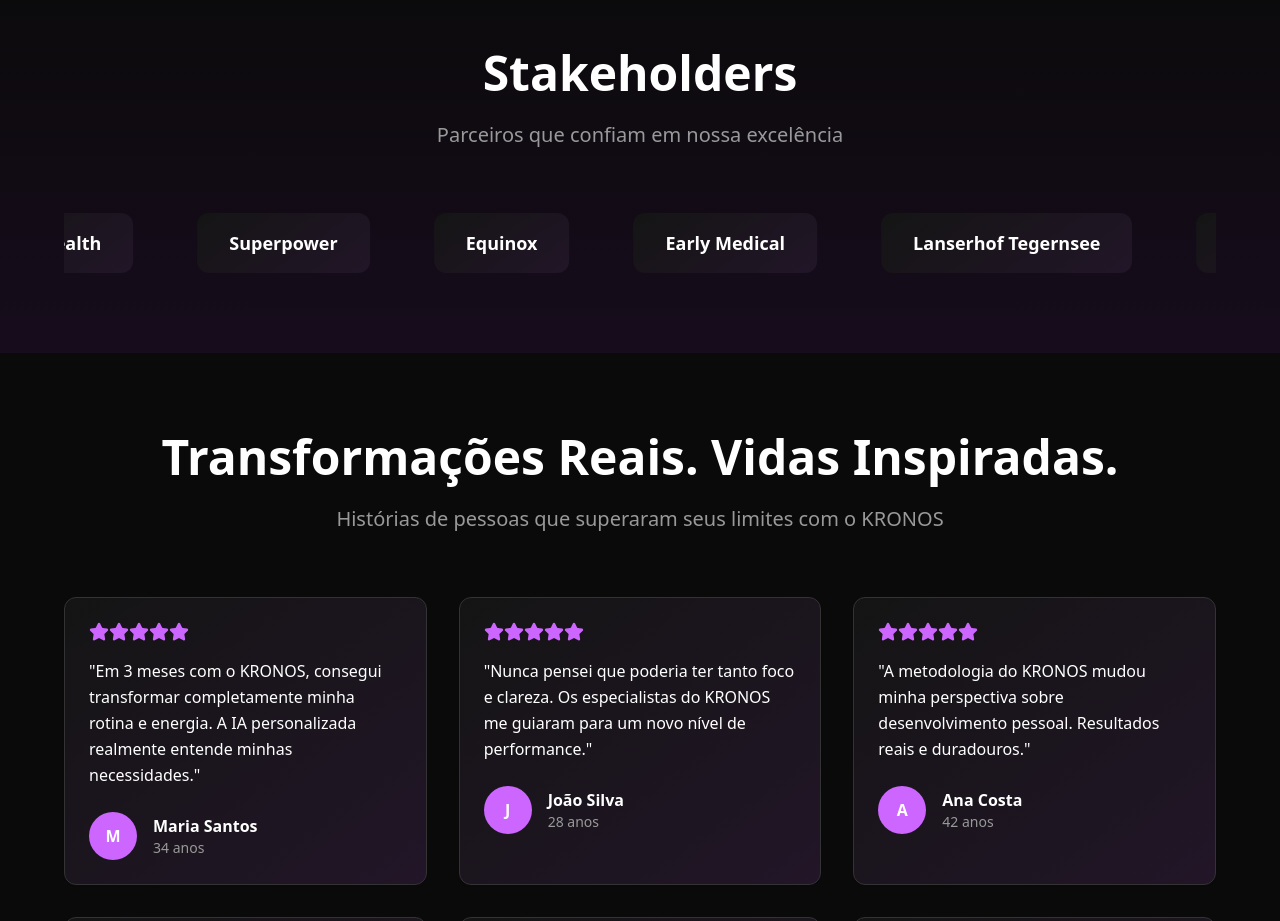
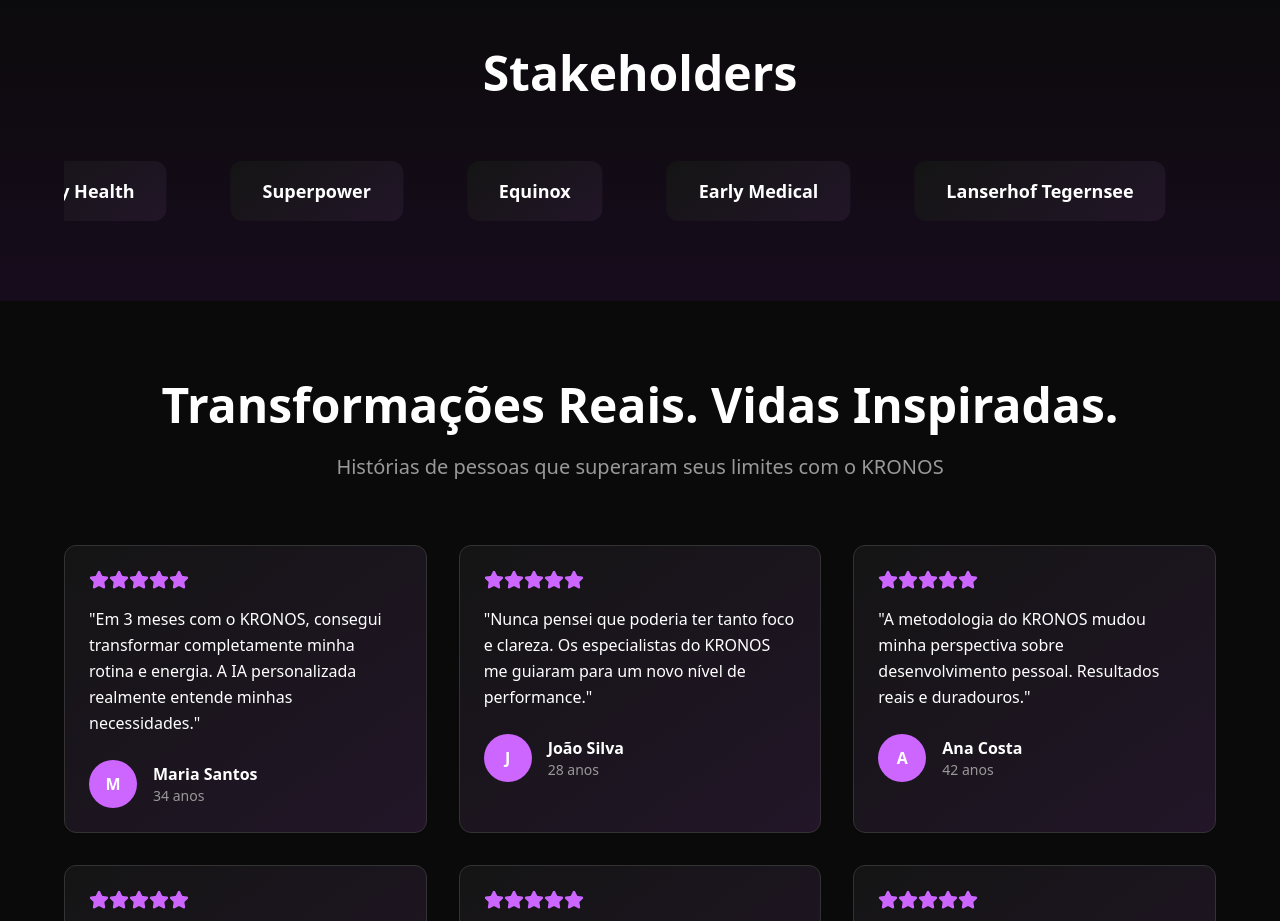
Before and after one commit to DUMONTANA505/adapta-kronos-clone-web, a React (Vite) app: page / in a window 1280 px wide. Shown: the part 4340-5261 px from the top of the page. Built offline with nearby package versions, Linux system fonts and the light colour scheme.

Commit message:
Remove carousel movement
Removed the "Parceiros que confiam em nossa excelência" text and disabled the carousel movement for the stakeholders section.

```diff
--- a/src/components/PartnersSection.tsx
+++ b/src/components/PartnersSection.tsx
@@ -14,9 +14,6 @@ export function PartnersSection() {
           <h2 className="text-3xl md:text-5xl font-bold text-foreground mb-6">
             Stakeholders
           </h2>
-          <p className="text-xl text-muted-foreground">
-            Parceiros que confiam em nossa excelência
-          </p>
         </div>
 
         <div className="max-w-6xl mx-auto">
--- a/tailwind.config.ts
+++ b/tailwind.config.ts
@@ -108,7 +108,7 @@ export default {
 			animation: {
 				'accordion-down': 'accordion-down 0.2s ease-out',
 				'accordion-up': 'accordion-up 0.2s ease-out',
-				'scroll-infinite': 'scroll-infinite 30s linear infinite'
+				'scroll-infinite': 'scroll-infinite 40s linear infinite'
 			}
 		}
 	},
```
